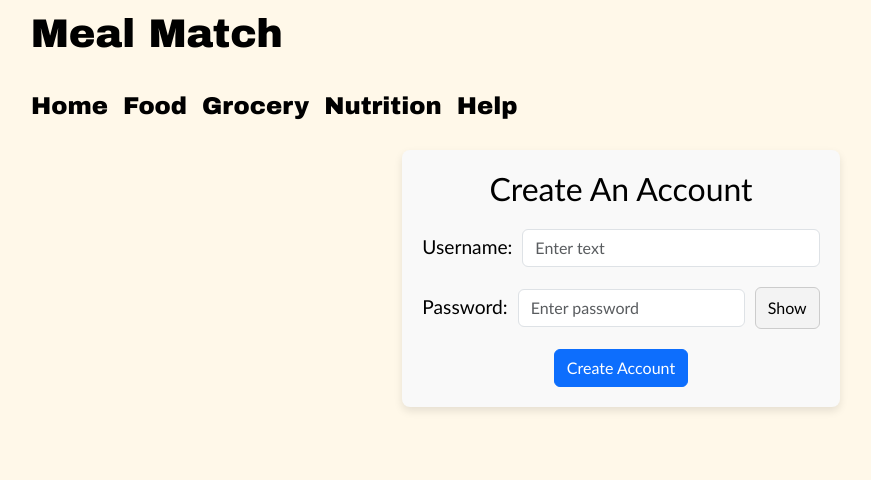
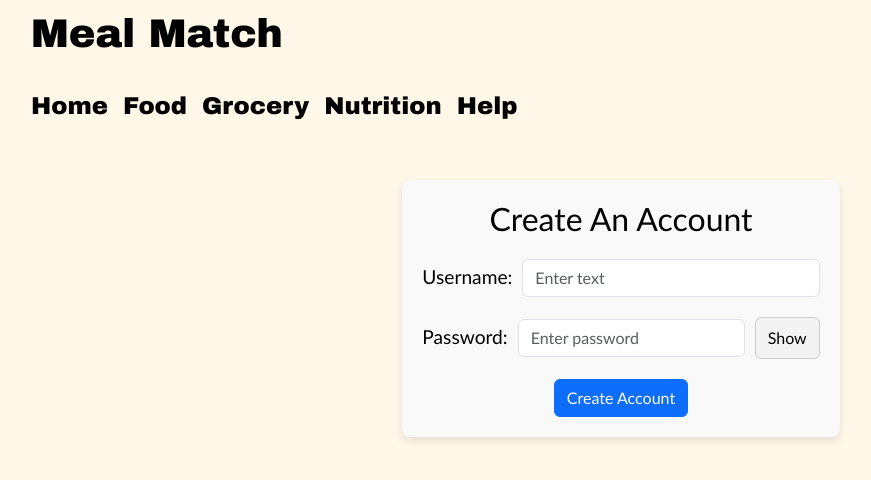
Before and after one commit to shiningn-osu/software-dev-ii-project, a React (Create React App) app in the folder code/client/: page /AccountCreation in a window 1280 px wide. Shown: the top 480 px of the page, without its empty margins (19-890 px from the left). Built offline with nearby package versions, Linux system fonts and the light colour scheme.

Commit message:
added additional margin to the account info box for account creation page.

```diff
--- a/code/client/src/pages/DirHome/DirAccCreate/AccCreate.css
+++ b/code/client/src/pages/DirHome/DirAccCreate/AccCreate.css
@@ -1,3 +1,4 @@
+/* Name: ACCOUNT INFO BOX - adjust the position, color, and border of the account info box */
 .account-box {
   /* Shrink to fit content */
   display: inline-block;
@@ -9,6 +10,7 @@
   background-color: #f9f9f9;
   box-shadow: 0 4px 8px rgba(0, 0, 0, 0.1);
 
+  margin-top: 30px;
   padding: 20px;
   border-radius: 8px;
 }
```
